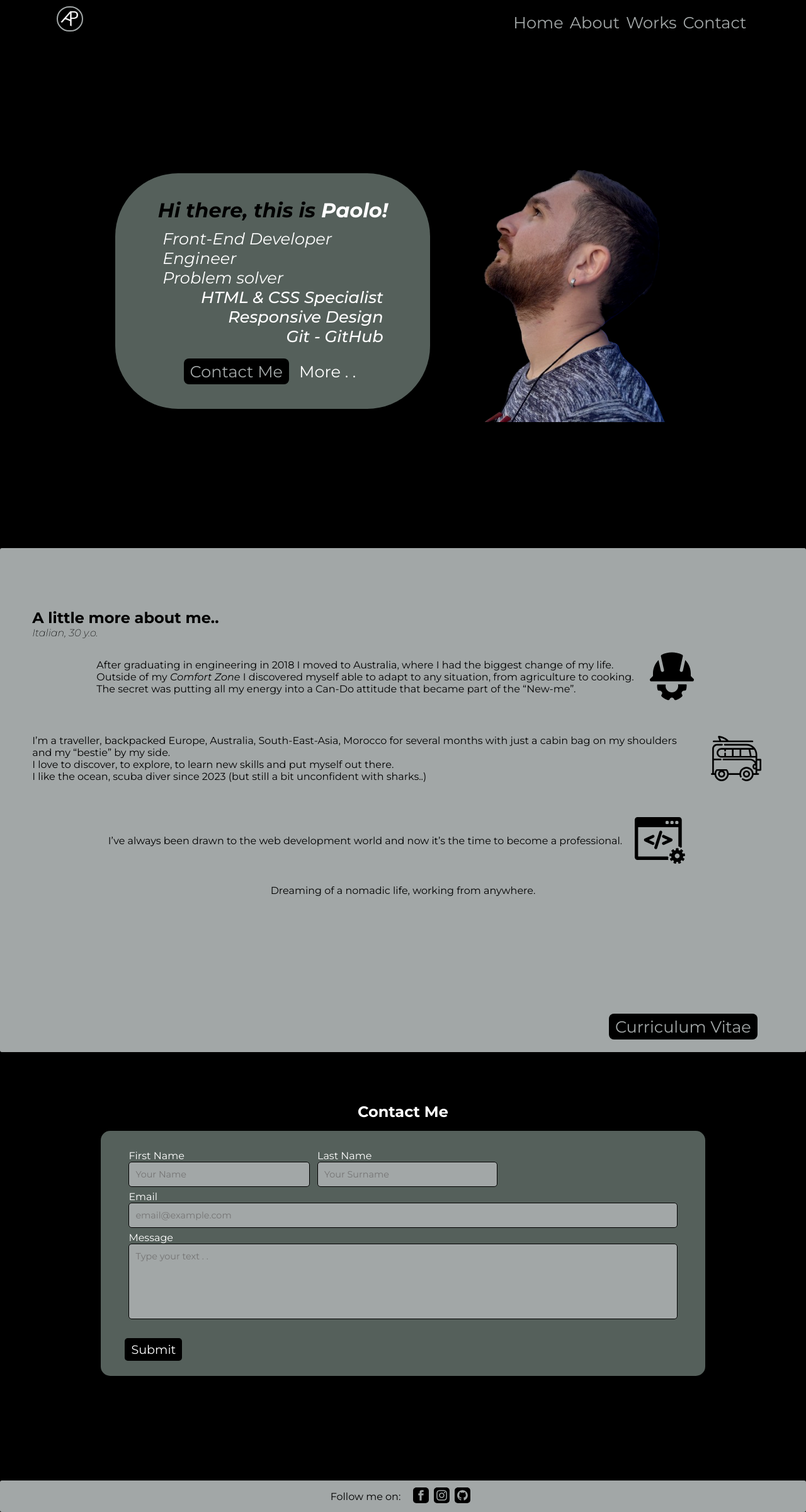
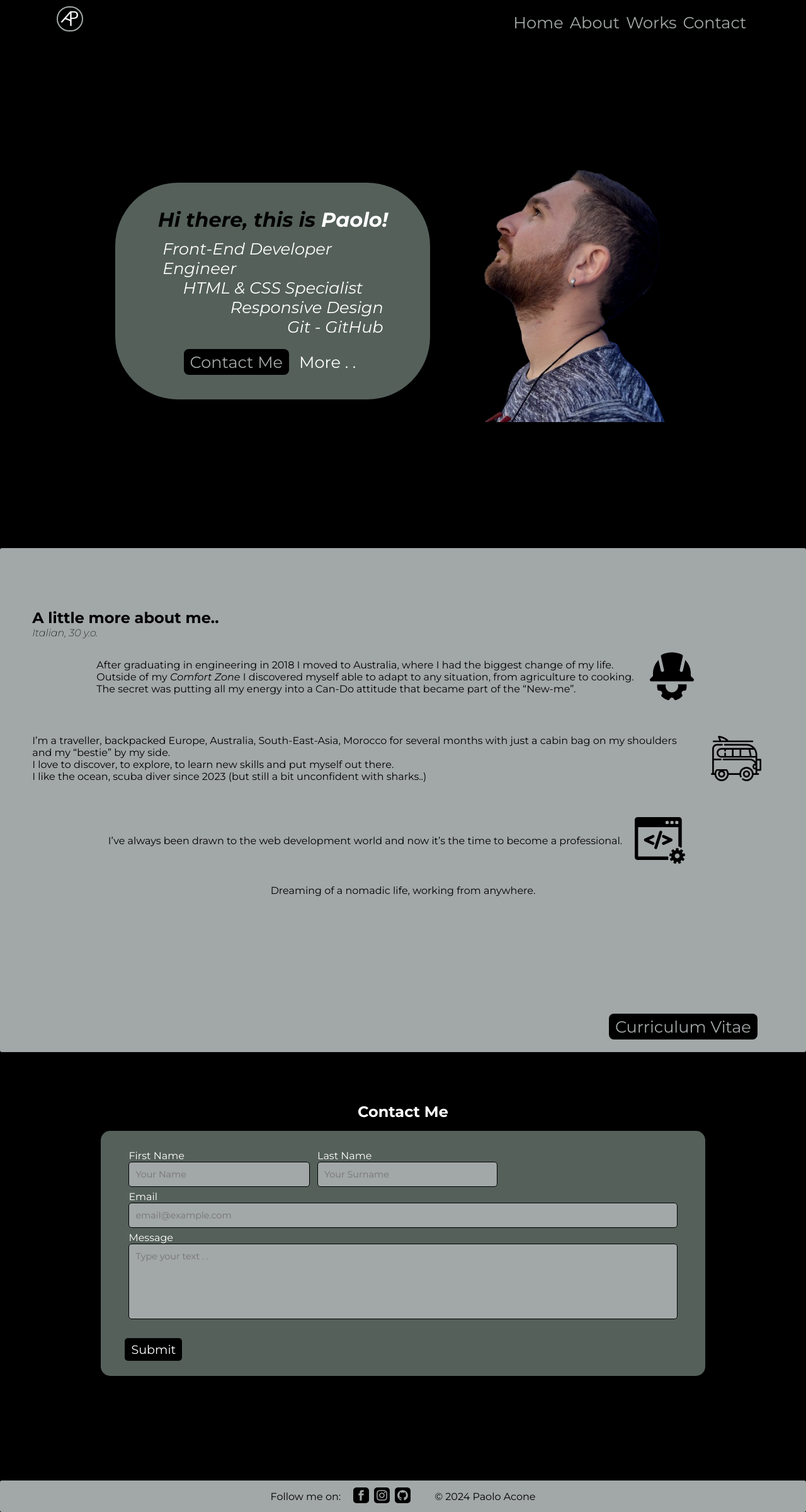
Before and after one commit to pacone11/pacone11.github.io, a plain HTML site: page index.html in a window 1280 px wide. Shown: the whole page at 63% size. Drawn offline with nearby package versions, Linux system fonts and the light colour scheme.

Commit message:
aggiunta copyright nel footer

```diff
--- a/assets/css/styles.scss
+++ b/assets/css/styles.scss
@@ -134,7 +134,11 @@ h1 {
         color: $fourth-color;
         text-align: right;
         padding-right: 2%;
-        font-weight: 500;
+        font-weight: 400;
+    }
+    .central-block{
+        text-align: center;
+        color: white;
     }
 
 .buttons-box {
@@ -289,7 +293,8 @@ h1 {
     font-size: 1.2rem;
 
     &:hover {
-        transform: scale(1.2);
+        transform: scale(1.3);
+        background-color: $second-color;
         transition: all 0.2s;
     }
 }
@@ -310,12 +315,14 @@ h1 {
     min-height: 40px;
     max-height: 50px;
     border-radius: 3px;
+    align-items: center;
 }
 
 .social {
     display: flex;
     justify-content: center;
     align-items: center;
+    margin-right: 30px;
 }
 
     .social-icons {
--- a/index.html
+++ b/index.html
@@ -70,10 +70,11 @@
                         <ul class="li-first-block">
                             <li>Front-End Developer</li>
                             <li>Engineer</li>
-                            <li>Problem solver</li>
+                        </ul>
+                        <ul class="central-block">
+                            <li>HTML & CSS Specialist</li>
                         </ul>
                         <ul class="li-second-block">
-                            <li>HTML & CSS Specialist</li>
                             <li>Responsive Design</li>
                             <li>Git - GitHub</li>
                         </ul>
@@ -180,6 +181,7 @@
                 <a href="https://www.instagram.com/paoloacone/?hl=it"><img class="social-icons" src="/assets/img/iconmonstr-instagram-13.svg" alt="link to instagram profile"></a>
                 <a href="https://github.com/pacone11"><img class="social-icons" src="/assets/img/iconmonstr-github-3.svg" alt="link to github"></a>
             </div>
+            <div class="copyright">© 2024 Paolo Acone</div>
         </footer>
 </body>
 </html>
```
Also changed, not shown: assets/css/styles.css, 1 other file.
